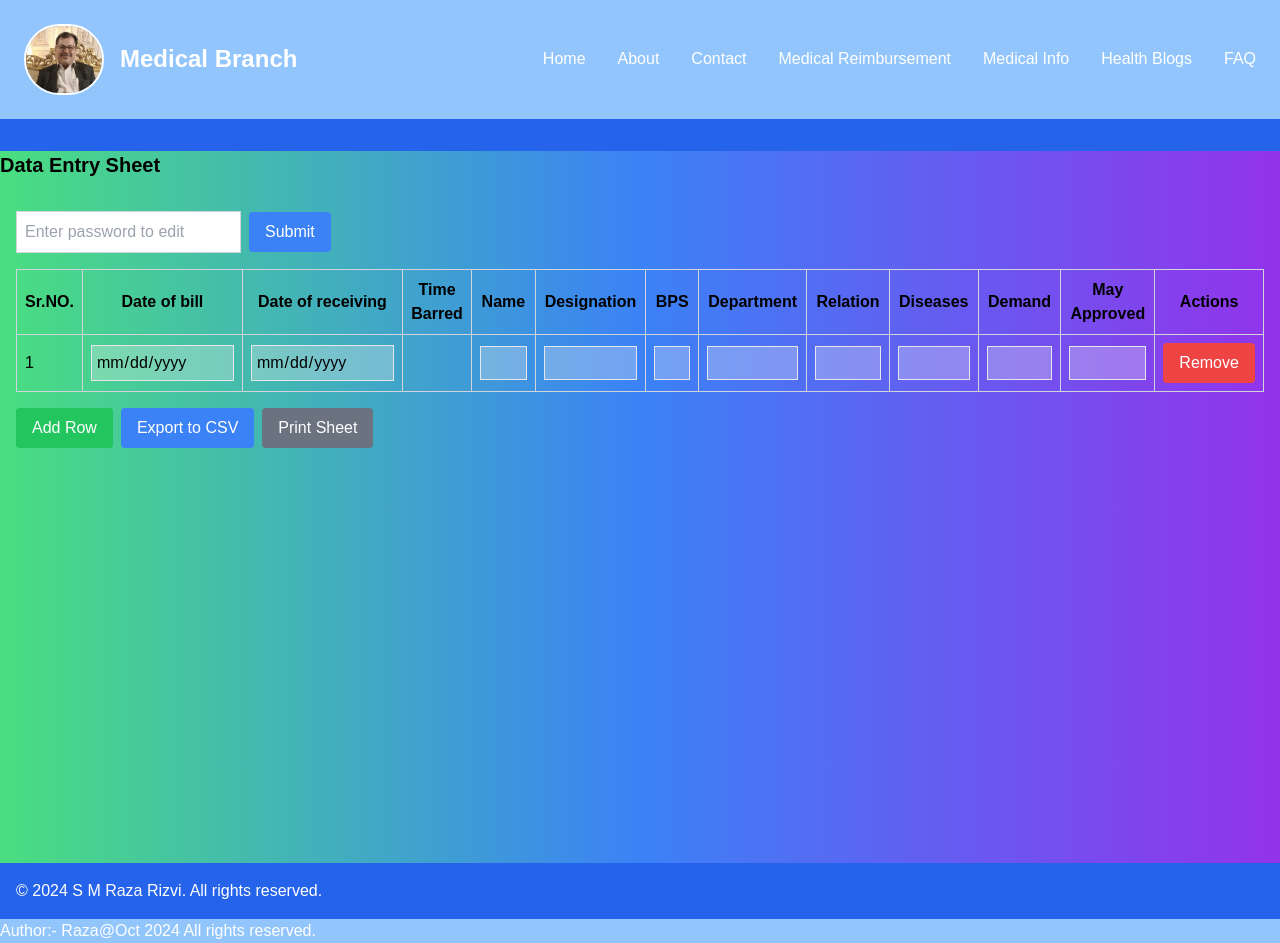
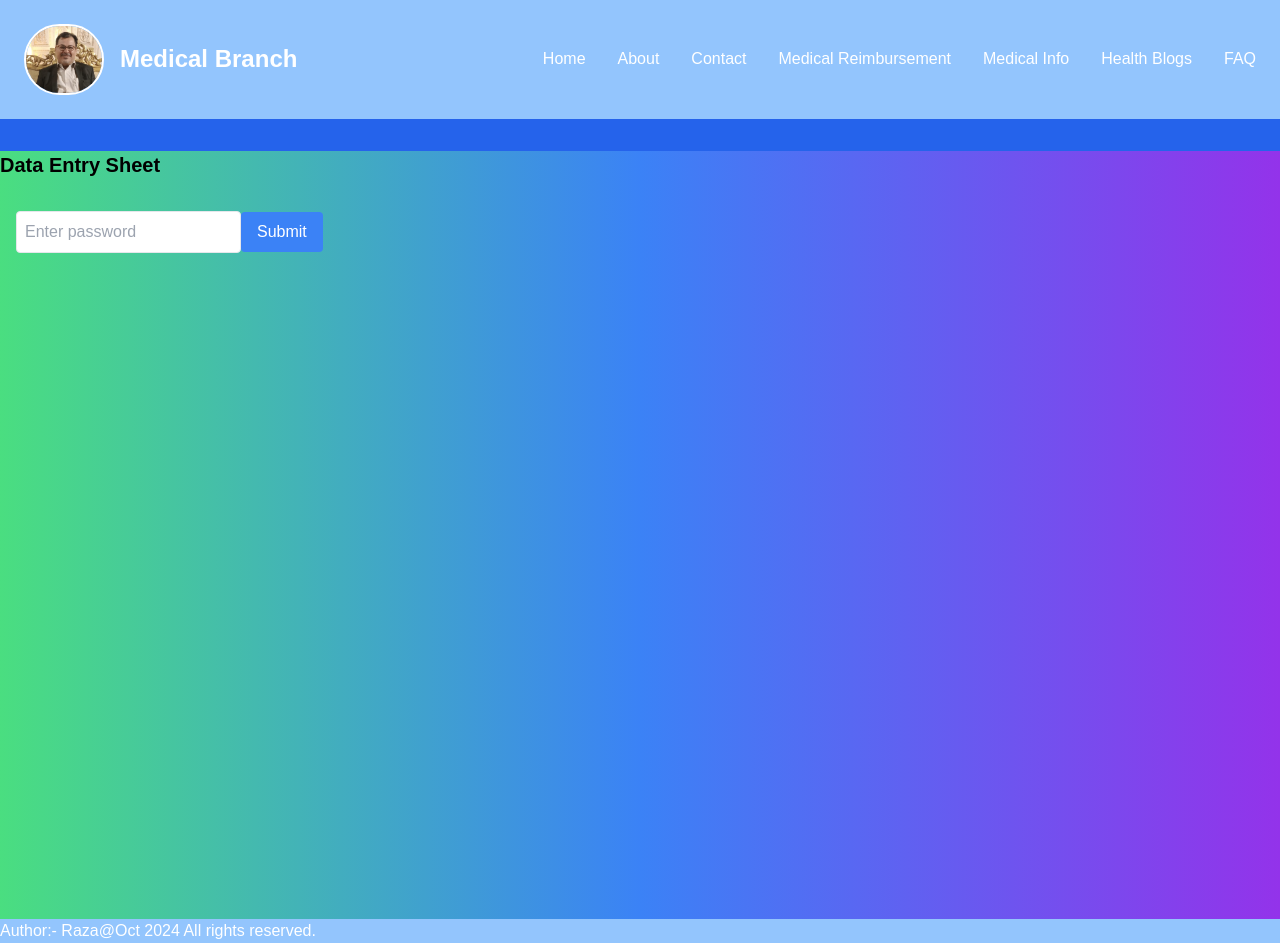
Before and after one commit to Raza1974/medical-Id, a Next.js app: page /medical in a window 1280 px wide. Built offline with nearby package versions, Linux system fonts and the light colour scheme.

Commit message:
first commit

```diff
--- /dev/null
+++ b/src/app/blogs/employees/page.tsx
@@ -0,0 +1,46 @@
+import { useState } from "react";
+import { useRouter } from "next/router";
+
+export default function EmployeePage() {
+  const router = useRouter();
+  const { name } = router.query; // Get the employee name from the URL
+  const [password, setPassword] = useState("");
+  const [accessGranted, setAccessGranted] = useState(false);
+
+  const handlePasswordSubmit = (e) => {
+    e.preventDefault();
+    if (password === "r1857") {
+      setAccessGranted(true);
+    } else {
+      alert("Incorrect password. Please try again.");
+    }
+  };
+
+  return (
+    <div className="min-h-screen flex flex-col items-center justify-center bg-gradient-to-r from-green-400 via-blue-500 to-purple-600">
+      {accessGranted ? (
+        <div className="text-center">
+          <h1 className="text-3xl font-bold">Employee Details</h1>
+          <p className="mt-4">Welcome, {name}! Here are your details:</p>
+          {/* You can add more employee-specific information here */}
+          <p>Phone: +92 3001234567</p> {/* Replace with actual phone numbers */}
+        </div>
+      ) : (
+        <form onSubmit={handlePasswordSubmit} className="flex flex-col items-center">
+          <h1 className="text-2xl font-bold">Enter Password</h1>
+          <input
+            type="password"
+            value={password}
+            onChange={(e) => setPassword(e.target.value)}
+            className="mt-4 p-2 border rounded"
+            placeholder="Password"
+            required
+          />
+          <button type="submit" className="mt-4 p-2 bg-blue-600 text-white rounded">
+            Submit
+          </button>
+        </form>
+      )}
+    </div>
+  );
+}
--- a/src/app/components/DataEntryTable.js
+++ b/src/app/components/DataEntryTable.js
@@ -20,8 +20,8 @@ export default function DataEntryTable() {
     }
   ]);
 
-  const [isEditable, setIsEditable] = useState(false); // Controls if inputs are editable
   const [password, setPassword] = useState('');
+  const [isAuthorized, setIsAuthorized] = useState(false); // State to check authorization
 
   function addRow() {
     const newRow = {
@@ -45,6 +45,15 @@ export default function DataEntryTable() {
     const updatedRows = rows.map(row => {
       if (row.id === id) {
         const updatedRow = { ...row, [field]: value };
+         // Add validation for BPS input
+         if (field === 'bps') {
+          const bpsValue = parseInt(value, 10);
+          if (bpsValue < 1 || bpsValue > 22) {
+              alert("BPS must be between 1 and 22");
+              return row; // Return unchanged row if validation fails
+          }
+      }
+
         if (field === 'billDate' || field === 'receiveDate') {
           const billDate = new Date(updatedRow.billDate);
           const receiveDate = new Date(updatedRow.receiveDate);
@@ -94,19 +103,20 @@ export default function DataEntryTable() {
     }
   };
 
-  const handlePasswordSubmit = () => {
+  // Handle password submission
+  const handlePasswordSubmit = (e) => {
+    e.preventDefault();
     if (password === 'r1857') {
-      setIsEditable(true); // Enable editing if password is correct
+      setIsAuthorized(true); // Set authorization to true
     } else {
-      alert('Incorrect password. Please try again.');
+      alert('Incorrect password!');
     }
   };
 
   return (
     <div className="flex flex-col min-h-screen bg-gray-100 bg-gradient-to-r from-green-400 via-blue-500 to-purple-600">
       <header className="p-4 text-white bg-blue-600">
-        <div className="container flex items-center justify-between mx-auto">
-        </div>
+        <div className="container flex items-center justify-between mx-auto"></div>
       </header>
       <h1 className="text-xl font-bold">Data Entry Sheet</h1>
 
@@ -128,24 +138,22 @@ export default function DataEntryTable() {
           }
         `}</style>
 
-        {!isEditable && (
-          <div className="mb-4">
+        {!isAuthorized ? (
+          <form onSubmit={handlePasswordSubmit} className="mb-4">
             <input
               type="password"
               value={password}
               onChange={(e) => setPassword(e.target.value)}
-              placeholder="Enter password to edit"
-              className="p-2 border border-gray-300"
+              placeholder="Enter password"
+              className="p-2 border rounded"
+              required
             />
-            <button
-              onClick={handlePasswordSubmit}
-              className="px-4 py-2 ml-2 text-white bg-blue-500 rounded hover:bg-blue-600"
-            >
+            <button type="submit" className="px-4 py-2 text-white bg-blue-500 rounded hover:bg-blue-600">
               Submit
             </button>
-          </div>
-        )}
-
+          </form>
+        ) : (
+          <>
             <div className="overflow-x-auto">
               <table className="w-full border border-collapse border-gray-300 table-auto">
                 <thead>
@@ -168,14 +176,13 @@ export default function DataEntryTable() {
                 <tbody>
                   {rows.map((row) => (
                     <tr key={row.id}>
-                  <td className="p-2 border border-gray-300">{row.id}</td>
-                  <td className="p-2 border border-gray-300">
+                      <td className="p-4 border border-gray-300">{row.id}</td>
+                      <td className="p-1 border border-gray-300">
                         <input
                           type="date"
                           value={row.billDate}
                           onChange={(e) => handleInputChange(row.id, 'billDate', e.target.value)}
                           className="p-1 border w-full"
-                      disabled={!isEditable} // Disable if not editable
                         />
                       </td>
                       <td className="p-2 border border-gray-300">
@@ -184,7 +191,6 @@ export default function DataEntryTable() {
                           value={row.receiveDate}
                           onChange={(e) => handleInputChange(row.id, 'receiveDate', e.target.value)}
                           className="p-1 border w-full"
-                      disabled={!isEditable}
                         />
                       </td>
                       <td className="p-2 border border-gray-300">{row.timeBarred}</td>
@@ -194,7 +200,6 @@ export default function DataEntryTable() {
                           value={row.name}
                           onChange={(e) => handleInputChange(row.id, 'name', e.target.value)}
                           className="p-1 border w-full"
-                      disabled={!isEditable}
                         />
                       </td>
                       <td className="p-2 border border-gray-300">
@@ -203,16 +208,16 @@ export default function DataEntryTable() {
                           value={row.designation}
                           onChange={(e) => handleInputChange(row.id, 'designation', e.target.value)}
                           className="p-1 border w-full"
-                      disabled={!isEditable}
                         />
                       </td>
                       <td className="p-2 border border-gray-300">
                         <input
                           type="number"
                           value={row.bps}
+                          min="1"
+                          max="22"
                           onChange={(e) => handleInputChange(row.id, 'bps', e.target.value)}
                           className="p-1 border w-full"
-                      disabled={!isEditable}
                         />
                       </td>
                       <td className="p-2 border border-gray-300">
@@ -221,7 +226,6 @@ export default function DataEntryTable() {
                           value={row.department}
                           onChange={(e) => handleInputChange(row.id, 'department', e.target.value)}
                           className="p-1 border w-full"
-                      disabled={!isEditable}
                         />
                       </td>
                       <td className="p-2 border border-gray-300">
@@ -230,7 +234,6 @@ export default function DataEntryTable() {
                           value={row.relation}
                           onChange={(e) => handleInputChange(row.id, 'relation', e.target.value)}
                           className="p-1 border w-full"
-                      disabled={!isEditable}
                         />
                       </td>
                       <td className="p-2 border border-gray-300">
@@ -239,7 +242,6 @@ export default function DataEntryTable() {
                           value={row.diseases}
                           onChange={(e) => handleInputChange(row.id, 'diseases', e.target.value)}
                           className="p-1 border w-full"
-                      disabled={!isEditable}
                         />
                       </td>
                       <td className="p-2 border border-gray-300">
@@ -248,7 +250,6 @@ export default function DataEntryTable() {
                           value={row.demand}
                           onChange={(e) => handleInputChange(row.id, 'demand', e.target.value)}
                           className="p-1 border w-full"
-                      disabled={!isEditable}
                         />
                       </td>
                       <td className="p-2 border border-gray-300">
@@ -257,13 +258,12 @@ export default function DataEntryTable() {
                           value={row.mayApproved}
                           onChange={(e) => handleInputChange(row.id, 'mayApproved', e.target.value)}
                           className="p-1 border w-full"
-                      disabled={!isEditable}
                         />
                       </td>
                       <td className="p-2 border border-gray-300">
                         <button
                           onClick={() => removeRow(row.id)}
-                      className="px-4 py-2 text-white bg-red-500 rounded hover:bg-red-600"
+                          className="px-2 py-1 text-white bg-red-500 rounded hover:bg-red-600"
                         >
                           Remove
                         </button>
@@ -272,34 +272,30 @@ export default function DataEntryTable() {
                   ))}
                 </tbody>
               </table>
-        </div>
               <button
                 onClick={addRow}
-          className="px-4 py-2 mt-4 text-white bg-green-500 rounded hover:bg-green-600"
-          disabled={!isEditable} // Disable if not editable
+                className="px-4 py-2 text-white bg-green-500 rounded hover:bg-green-600 mt-4"
               >
                 Add Row
               </button>
-
+              <button
+                onClick={printSheet}
+                className="px-4 py-2 text-white bg-blue-500 rounded hover:bg-blue-600 mt-4 ml-4"
+              >
+                Print Sheet
+              </button>
               <button
                 onClick={exportToCSV}
-          className="px-4 py-2 mt-4 ml-2 text-white bg-blue-500 rounded hover:bg-blue-600"
+                className="px-4 py-2 text-white bg-yellow-500 rounded hover:bg-yellow-600 mt-4 ml-4"
               >
                 Export to CSV
               </button>
-        <button
-          onClick={printSheet}
-          className="px-4 py-2 mt-4 ml-2 text-white bg-gray-500 rounded hover:bg-gray-600"
-        >
-          Print Sheet
-        </button>
+            </div>
+          </>
+        )}
       </main>
 
-      <footer className="p-4 text-white bg-blue-600">
-        <div className="container mx-auto">
-          <p>&copy; 2024 S M Raza Rizvi. All rights reserved.</p>
-        </div>
-      </footer>
+
     </div>
   );
 }
--- a/src/app/medical/page.tsx
+++ b/src/app/medical/page.tsx
@@ -8,6 +8,7 @@ export default function Medical() {
       {/* Main Content - Data Entry Table */}
       <main className="flex-grow">
         <DataEntryTable />
+
       </main>
 
 
```
Also changed, not shown: src/app/about-us/page.tsx (+44 -13 lines), src/app/blogs/dispansaries list/page.tsx (added). Lines whose indentation alone changed are shown as unchanged.
